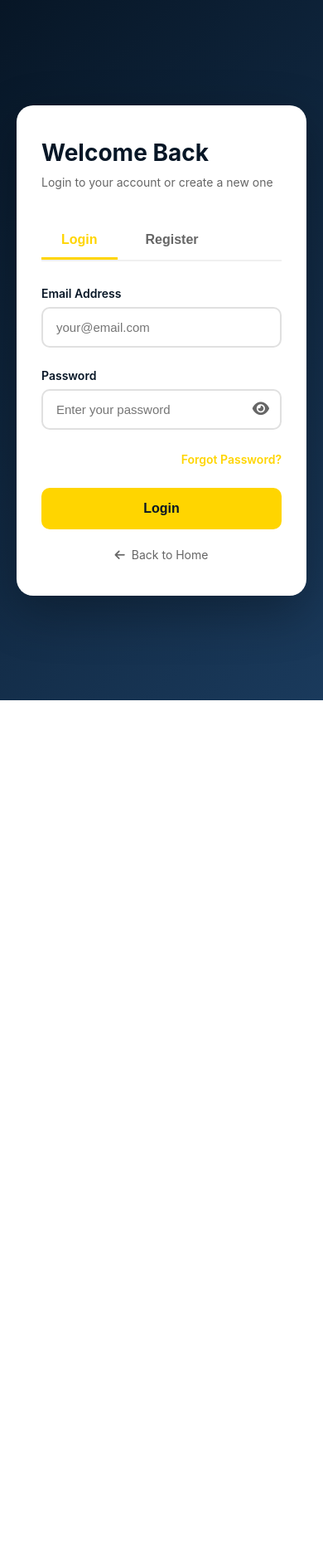
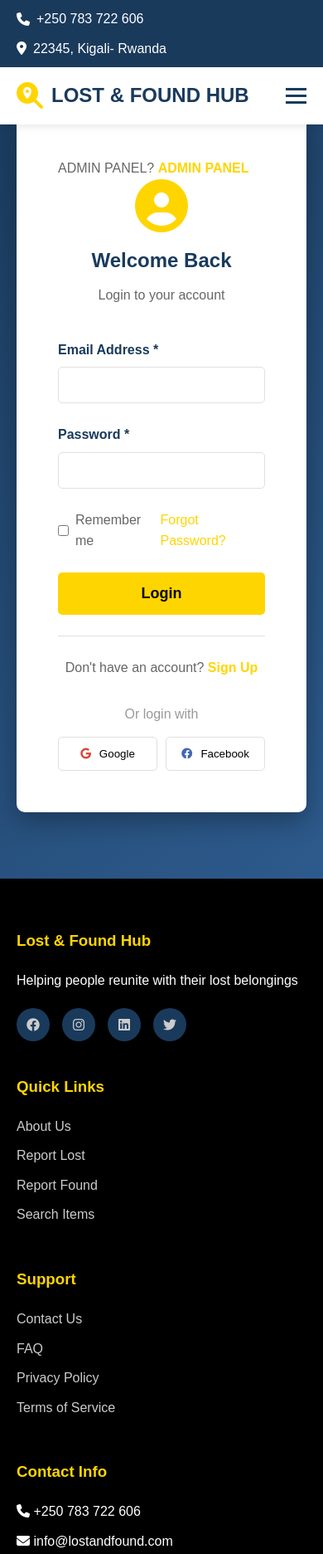
Before and after one commit to LucasDamour8/Lost-found-items, a plain HTML site: page login.html in a window 390 px wide. Shown: the top 1873 px of the page at 83% size. Before the commit the page ends 844 px from the top, so only its background shows below. Drawn offline with Linux system fonts and the light colour scheme.

Commit message:
Update login.html

```diff
--- a/login.html
+++ b/login.html
@@ -4,490 +4,223 @@
     <meta charset="UTF-8">
     <meta name="viewport" content="width=device-width, initial-scale=1.0">
     <title>Login - Lost & Found Hub</title>
+    <link rel="stylesheet" href="styles.css">
     <link rel="stylesheet" href="https://cdnjs.cloudflare.com/ajax/libs/font-awesome/6.4.0/css/all.min.css">
-    <style>
-        * {
-            margin: 0;
-            padding: 0;
-            box-sizing: border-box;
-        }
-
-        body {
-            font-family: 'Inter', system-ui, -apple-system, sans-serif;
-            background: linear-gradient(135deg, #071626 0%, #1a3a5c 100%);
-            min-height: 100vh;
-            display: flex;
-            align-items: center;
-            justify-content: center;
-            padding: 20px;
-        }
-
-        .login-container {
-            background: white;
-            border-radius: 20px;
-            box-shadow: 0 20px 60px rgba(0, 0, 0, 0.3);
-            overflow: hidden;
-            max-width: 1000px;
-            width: 100%;
-            display: grid;
-            grid-template-columns: 1fr 1fr;
-        }
-
-        .login-left {
-            background: linear-gradient(135deg, #FFD500 0%, #FFA500 100%);
-            padding: 60px 40px;
-            display: flex;
-            flex-direction: column;
-            justify-content: center;
-            align-items: center;
-            text-align: center;
-        }
-
-        .login-left i {
-            font-size: 80px;
-            color: #071626;
-            margin-bottom: 30px;
-        }
-
-        .login-left h2 {
-            color: #071626;
-            font-size: 32px;
-            margin-bottom: 15px;
-        }
-
-        .login-left p {
-            color: #333;
-            font-size: 16px;
-            line-height: 1.6;
-        }
-
-        .login-right {
-            padding: 60px 40px;
-        }
-
-        .login-header {
-            margin-bottom: 40px;
-        }
-
-        .login-header h1 {
-            color: #071626;
-            font-size: 28px;
-            margin-bottom: 10px;
-        }
-
-        .login-header p {
-            color: #666;
-            font-size: 14px;
-        }
-
-        .tabs {
-            display: flex;
-            gap: 10px;
-            margin-bottom: 30px;
-            border-bottom: 2px solid #f0f0f0;
-        }
-
-        .tab {
-            padding: 12px 24px;
-            background: none;
-            border: none;
-            color: #666;
-            font-size: 16px;
-            font-weight: 600;
-            cursor: pointer;
-            border-bottom: 3px solid transparent;
-            transition: all 0.3s;
-        }
-
-        .tab.active {
-            color: #FFD500;
-            border-bottom-color: #FFD500;
-        }
-
-        .form-group {
-            margin-bottom: 25px;
-        }
-
-        .form-group label {
-            display: block;
-            margin-bottom: 8px;
-            color: #071626;
-            font-weight: 600;
-            font-size: 14px;
-        }
-
-        .form-group input {
-            width: 100%;
-            padding: 14px 16px;
-            border: 2px solid #e0e0e0;
-            border-radius: 10px;
-            font-size: 15px;
-            transition: all 0.3s;
-        }
-
-        .form-group input:focus {
-            outline: none;
-            border-color: #FFD500;
-        }
-
-        .password-wrapper {
-            position: relative;
-        }
-
-        .password-toggle {
-            position: absolute;
-            right: 15px;
-            top: 50%;
-            transform: translateY(-50%);
-            background: none;
-            border: none;
-            color: #666;
-            cursor: pointer;
-            font-size: 18px;
-        }
-
-        .forgot-password {
-            text-align: right;
-            margin-bottom: 25px;
-        }
-
-        .forgot-password a {
-            color: #FFD500;
-            text-decoration: none;
-            font-size: 14px;
-            font-weight: 600;
-        }
-
-        .btn-submit {
-            width: 100%;
-            padding: 16px;
-            background: #FFD500;
-            color: #071626;
-            border: none;
-            border-radius: 10px;
-            font-size: 16px;
-            font-weight: 700;
-            cursor: pointer;
-            transition: all 0.3s;
-        }
-
-        .btn-submit:hover {
-            background: #FFA500;
-            transform: translateY(-2px);
-            box-shadow: 0 5px 15px rgba(255, 213, 0, 0.3);
-        }
-
-        .btn-submit:disabled {
-            background: #ccc;
-            cursor: not-allowed;
-            transform: none;
-        }
-
-        .alert {
-            padding: 12px 16px;
-            border-radius: 8px;
-            margin-bottom: 20px;
-            font-size: 14px;
-        }
-
-        .alert-error {
-            background: #fee;
-            color: #c33;
-            border: 1px solid #fcc;
-        }
-
-        .alert-success {
-            background: #efe;
-            color: #3c3;
-            border: 1px solid #cfc;
-        }
-
-        .back-home {
-            text-align: center;
-            margin-top: 20px;
-        }
-
-        .back-home a {
-            color: #666;
-            text-decoration: none;
-            font-size: 14px;
-            display: inline-flex;
-            align-items: center;
-            gap: 8px;
-        }
-
-        .back-home a:hover {
-            color: #FFD500;
-        }
-
-        .form-section {
-            display: none;
-        }
-
-        .form-section.active {
-            display: block;
-        }
-
-        .loading {
-            display: inline-block;
-            width: 20px;
-            height: 20px;
-            border: 3px solid rgba(0, 0, 0, 0.1);
-            border-radius: 50%;
-            border-top-color: #071626;
-            animation: spin 1s ease-in-out infinite;
-        }
-
-        @keyframes spin {
-            to { transform: rotate(360deg); }
-        }
-
-        @media (max-width: 768px) {
-            .login-container {
-                grid-template-columns: 1fr;
-            }
-
-            .login-left {
-                display: none;
-            }
-
-            .login-right {
-                padding: 40px 30px;
-            }
-        }
-    </style>
 </head>
 <body>
-    <div class="login-container">
-        <div class="login-left">
-            <i class="fas fa-search-location"></i>
-            <h2>Lost & Found Hub</h2>
-            <p>Welcome back! Login to access your admin dashboard and manage lost and found items efficiently.</p>
+    <header class="header">
+        <div class="top-bar">
+            <div class="container">
+                <div class="contact-info">
+                    <div class="info-item">
+                        <i class="fas fa-phone"></i>
+                        <span>+250 783 722 606</span>
+                    </div>
+                    <div class="info-item">
+                        <i class="fas fa-map-marker-alt"></i>
+                        <span>22345, Kigali- Rwanda</span>
+                    </div>
+                </div>
+            </div>
         </div>
 
-        <div class="login-right">
-            <div class="login-header">
-                <h1>Welcome Back</h1>
-                <p>Login to your account or create a new one</p>
+        <nav class="navbar">
+            <div class="container">
+                <div class="logo">
+                    <i class="fas fa-search-location"></i>
+                    <h1>LOST & FOUND HUB</h1>
+                </div>
+                <ul class="nav-menu">
+                    <li><a href="index.html">Home</a></li>
+                    <li><a href="about.html">About</a></li>
+                    <li><a href="report-lost.html">Report Lost</a></li>
+                    <li><a href="report-found.html">Report Found</a></li>
+                    <li><a href="search-items.html">Search Items</a></li>
+                    <li><a href="announcements.html">Announcements</a></li>
+                    <li><a href="contact.html">Contact</a></li>
+                    <li><a href="login.html" class="btn-login">Login</a></li>
+                </ul>
+                <div class="hamburger">
+                    <span></span>
+                    <span></span>
+                    <span></span>
+                </div>
             </div>
+        </nav>
+    </header>
 
-            <div class="tabs">
-                <button class="tab active" data-tab="login">Login</button>
-                <button class="tab" data-tab="register">Register</button>
-            </div>
+    <section style="padding: 140px 0 80px; background: linear-gradient(135deg, #1a3a5c 0%, #2d5a8c 100%);">
+        <div class="container">
+            <div style="max-width: 450px; margin: 0 auto; background: white; padding: 50px; border-radius: 10px; box-shadow: 0 10px 30px rgba(0,0,0,0.3);">
+                <!-- Login Form -->
+                 <p style="color: #666;">ADMIN PANEL?
+  <a href="dashboard.html" target="_blank" style="color: #FFD500; text-decoration: none; font-weight: bold;">ADMIN PANEL</a>
+</p>
 
-            <div id="alertBox"></div>
-
-            <!-- Login Form -->
-            <div id="loginForm" class="form-section active">
-                <form id="loginFormElement">
-                    <div class="form-group">
-                        <label for="loginEmail">Email Address</label>
-                        <input type="email" id="loginEmail" required placeholder="your@email.com">
+                <div id="loginForm">
+                    <div style="text-align: center; margin-bottom: 40px;">
+                        <i class="fas fa-user-circle" style="font-size: 64px; color: #FFD500; margin-bottom: 15px;"></i>
+                        <h2 style="color: #1a3a5c; margin-bottom: 10px;">Welcome Back</h2>
+                        <p style="color: #666;">Login to your account</p>
                     </div>
 
-                    <div class="form-group">
-                        <label for="loginPassword">Password</label>
-                        <div class="password-wrapper">
-                            <input type="password" id="loginPassword" required placeholder="Enter your password">
-                            <button type="button" class="password-toggle" onclick="togglePassword('loginPassword')">
-                                <i class="fas fa-eye"></i>
+                    <form>
+                        <div class="form-group">
+                            <label for="loginEmail">Email Address *</label>
+                            <input type="email" id="loginEmail" name="loginEmail" required>
+                        </div>
+
+                        <div class="form-group">
+                            <label for="loginPassword">Password *</label>
+                            <input type="password" id="loginPassword" name="loginPassword" required>
+                        </div>
+
+                        <div style="display: flex; justify-content: space-between; align-items: center; margin-bottom: 25px;">
+                            <label style="display: flex; align-items: center; gap: 8px; cursor: pointer;">
+                                <input type="checkbox">
+                                <span style="color: #666;">Remember me</span>
+                            </label>
+                            <a href="#" style="color: #FFD500; text-decoration: none;">Forgot Password?</a>
+                        </div>
+
+                        <button type="submit" class="btn-submit">Login</button>
+
+                        <div style="text-align: center; margin-top: 25px; padding-top: 25px; border-top: 1px solid #e0e0e0;">
+                            <p style="color: #666;">Don't have an account?
+                                <a href="#" onclick="toggleForms(); return false;" style="color: #FFD500; text-decoration: none; font-weight: bold;">Sign Up</a>
+                            </p>
+                        </div>
+                    </form>
+
+                    <div style="margin-top: 30px;">
+                        <p style="text-align: center; color: #999; margin-bottom: 15px;">Or login with</p>
+                        <div style="display: grid; grid-template-columns: 1fr 1fr; gap: 10px;">
+                            <button style="padding: 12px; border: 1px solid #e0e0e0; background: white; border-radius: 5px; cursor: pointer; display: flex; align-items: center; justify-content: center; gap: 10px;">
+                                <i class="fab fa-google" style="color: #db4437;"></i>
+                                <span>Google</span>
+                            </button>
+                            <button style="padding: 12px; border: 1px solid #e0e0e0; background: white; border-radius: 5px; cursor: pointer; display: flex; align-items: center; justify-content: center; gap: 10px;">
+                                <i class="fab fa-facebook" style="color: #4267B2;"></i>
+                                <span>Facebook</span>
                             </button>
                         </div>
                     </div>
+                </div>
 
-                    <div class="forgot-password">
-                        <a href="#">Forgot Password?</a>
+                <!-- Register Form -->
+                <div id="registerForm" style="display: none;">
+                    <div style="text-align: center; margin-bottom: 40px;">
+                        <i class="fas fa-user-plus" style="font-size: 64px; color: #FFD500; margin-bottom: 15px;"></i>
+                        <h2 style="color: #1a3a5c; margin-bottom: 10px;">Create Account</h2>
+                        <p style="color: #666;">Sign up to get started</p>
                     </div>
 
-                    <button type="submit" class="btn-submit">
-                        <span id="loginBtnText">Login</span>
-                        <span id="loginBtnLoader" class="loading" style="display: none;"></span>
-                    </button>
-                </form>
-            </div>
+                    <form>
+                        <div class="form-group">
+                            <label for="registerName">Full Name *</label>
+                            <input type="text" id="registerName" name="registerName" required>
+                        </div>
 
-            <!-- Register Form -->
-            <div id="registerForm" class="form-section">
-                <form id="registerFormElement">
-                    <div class="form-group">
-                        <label for="regName">Full Name</label>
-                        <input type="text" id="regName" required placeholder="John Doe">
-                    </div>
+                        <div class="form-group">
+                            <label for="registerEmail">Email Address *</label>
+                            <input type="email" id="registerEmail" name="registerEmail" required>
+                        </div>
 
-                    <div class="form-group">
-                        <label for="regEmail">Email Address</label>
-                        <input type="email" id="regEmail" required placeholder="your@email.com">
-                    </div>
+                        <div class="form-group">
+                            <label for="registerPhone">Phone Number *</label>
+                            <input type="tel" id="registerPhone" name="registerPhone" required>
+                        </div>
 
-                    <div class="form-group">
-                        <label for="regPhone">Phone Number</label>
-                        <input type="tel" id="regPhone" required placeholder="+250783722606">
-                    </div>
+                        <div class="form-group">
+                            <label for="registerPassword">Password *</label>
+                            <input type="password" id="registerPassword" name="registerPassword" required>
+                        </div>
 
-                    <div class="form-group">
-                        <label for="regPassword">Password</label>
-                        <div class="password-wrapper">
-                            <input type="password" id="regPassword" required placeholder="Create a password">
-                            <button type="button" class="password-toggle" onclick="togglePassword('regPassword')">
-                                <i class="fas fa-eye"></i>
-                            </button>
+                        <div class="form-group">
+                            <label for="confirmPassword">Confirm Password *</label>
+                            <input type="password" id="confirmPassword" name="confirmPassword" required>
                         </div>
-                    </div>
 
-                    <div class="form-group">
-                        <label for="regConfirmPassword">Confirm Password</label>
-                        <div class="password-wrapper">
-                            <input type="password" id="regConfirmPassword" required placeholder="Confirm your password">
-                            <button type="button" class="password-toggle" onclick="togglePassword('regConfirmPassword')">
-                                <i class="fas fa-eye"></i>
-                            </button>
+                        <div class="form-group">
+                            <label style="display: flex; align-items: start; gap: 10px; cursor: pointer;">
+                                <input type="checkbox" required>
+                                <span style="color: #666; font-size: 14px;">I agree to the Terms of Service and Privacy Policy</span>
+                            </label>
                         </div>
-                    </div>
 
-                    <button type="submit" class="btn-submit">
-                        <span id="regBtnText">Create Account</span>
-                        <span id="regBtnLoader" class="loading" style="display: none;"></span>
-                    </button>
+                        <button type="submit" class="btn-submit">Create Account</button>
 
-                    <p style="margin-top: 15px; font-size: 13px; color: #666; text-align: center;">
-                        Note: Your account will need admin approval before you can access the dashboard.
-                    </p>
-                </form>
-            </div>
-
-            <div class="back-home">
-                <a href="../index.html">
-                    <i class="fas fa-arrow-left"></i> Back to Home
-                </a>
+                        <div style="text-align: center; margin-top: 25px; padding-top: 25px; border-top: 1px solid #e0e0e0;">
+                            <p style="color: #666;">Already have an account?
+                                <a href="#" onclick="toggleForms(); return false;" style="color: #FFD500; text-decoration: none; font-weight: bold;">Login</a>
+                            </p>
+                        </div>
+                    </form>
+                </div>
             </div>
         </div>
-    </div>
+    </section>
 
-    <script type="module">
-        import { loginUser, registerUser, checkUserApproval } from './firebase-config.js';
+    <footer class="footer">
+        <div class="container">
+            <div class="footer-content">
+                <div class="footer-section">
+                    <h3>Lost & Found Hub</h3>
+                    <p>Helping people reunite with their lost belongings</p>
+                    <div class="social-links">
+                        <a href="#"><i class="fab fa-facebook"></i></a>
+                        <a href="#"><i class="fab fa-instagram"></i></a>
+                        <a href="#"><i class="fab fa-linkedin"></i></a>
+                        <a href="#"><i class="fab fa-twitter"></i></a>
+                    </div>
+                </div>
+                <div class="footer-section">
+                    <h3>Quick Links</h3>
+                    <ul>
+                        <li><a href="about.html">About Us</a></li>
+                        <li><a href="report-lost.html">Report Lost</a></li>
+                        <li><a href="report-found.html">Report Found</a></li>
+                        <li><a href="search-items.html">Search Items</a></li>
+                    </ul>
+                </div>
+                <div class="footer-section">
+                    <h3>Support</h3>
+                    <ul>
+                        <li><a href="contact.html">Contact Us</a></li>
+                        <li><a href="#">FAQ</a></li>
+                        <li><a href="#">Privacy Policy</a></li>
+                        <li><a href="#">Terms of Service</a></li>
+                    </ul>
+                </div>
+                <div class="footer-section">
+                    <h3>Contact Info</h3>
+                    <ul>
+                        <li><i class="fas fa-phone"></i> +250 783 722 606</li>
+                        <li><i class="fas fa-envelope"></i> info@lostandfound.com</li>
+                        <li><i class="fas fa-map-marker-alt"></i> 22345, Kigali- Rwanda</li>
+                    </ul>
+                </div>
+            </div>
+            <div class="footer-bottom">
+                <p>&copy; 2025 Lost & Found Hub. All rights reserved.</p>
+            </div>
+        </div>
+    </footer>
 
-        // Tab switching
-        document.querySelectorAll('.tab').forEach(tab => {
-            tab.addEventListener('click', () => {
-                const tabName = tab.dataset.tab;
+    <script src="script.js"></script>
+    <script>
+        function toggleForms() {
+            const loginForm = document.getElementById('loginForm');
+            const registerForm = document.getElementById('registerForm');
 
-                document.querySelectorAll('.tab').forEach(t => t.classList.remove('active'));
-                tab.classList.add('active');
-
-                document.querySelectorAll('.form-section').forEach(section => {
-                    section.classList.remove('active');
-                });
-
-                document.getElementById(tabName + 'Form').classList.add('active');
-                clearAlert();
-            });
-        });
-
-        // Login form
-        document.getElementById('loginFormElement').addEventListener('submit', async (e) => {
-            e.preventDefault();
-
-            const email = document.getElementById('loginEmail').value;
-            const password = document.getElementById('loginPassword').value;
-
-            showLoading('login', true);
-            clearAlert();
-
-            const result = await loginUser(email, password);
-
-            if (result.success) {
-                // Check if user is approved
-                const isApproved = await checkUserApproval(result.user.uid);
-
-                if (isApproved) {
-                    showAlert('Login successful! Redirecting...', 'success');
-                    setTimeout(() => {
-                        window.location.href = 'admin/dashboard.html';
-                    }, 1000);
-                } else {
-                    showAlert('Your account is pending admin approval. Please wait for approval to access the dashboard.', 'error');
-                    showLoading('login', false);
-                }
+            if (loginForm.style.display === 'none') {
+                loginForm.style.display = 'block';
+                registerForm.style.display = 'none';
             } else {
-                showAlert(result.error, 'error');
-                showLoading('login', false);
-            }
-        });
-
-        // Register form
-        document.getElementById('registerFormElement').addEventListener('submit', async (e) => {
-            e.preventDefault();
-
-            const name = document.getElementById('regName').value;
-            const email = document.getElementById('regEmail').value;
-            const phone = document.getElementById('regPhone').value;
-            const password = document.getElementById('regPassword').value;
-            const confirmPassword = document.getElementById('regConfirmPassword').value;
-
-            if (password !== confirmPassword) {
-                showAlert('Passwords do not match!', 'error');
-                return;
-            }
-
-            showLoading('reg', true);
-            clearAlert();
-
-            const result = await registerUser(email, password, { name, phone });
-
-            if (result.success) {
-                showAlert('Account created successfully! Please wait for admin approval.', 'success');
-                document.getElementById('registerFormElement').reset();
-
-                setTimeout(() => {
-                    document.querySelector('[data-tab="login"]').click();
-                }, 2000);
-            } else {
-                showAlert(result.error, 'error');
-            }
-
-            showLoading('reg', false);
-        });
-
-        function showLoading(form, show) {
-            const btnText = document.getElementById(form + 'BtnText');
-            const btnLoader = document.getElementById(form + 'BtnLoader');
-            const btn = btnText.closest('button');
-
-            if (show) {
-                btnText.style.display = 'none';
-                btnLoader.style.display = 'inline-block';
-                btn.disabled = true;
-            } else {
-                btnText.style.display = 'inline';
-                btnLoader.style.display = 'none';
-                btn.disabled = false;
+                loginForm.style.display = 'none';
+                registerForm.style.display = 'block';
             }
         }
-
-        function showAlert(message, type) {
-            const alertBox = document.getElementById('alertBox');
-            alertBox.innerHTML = `<div class="alert alert-${type}">${message}</div>`;
-        }
-
-        function clearAlert() {
-            document.getElementById('alertBox').innerHTML = '';
-        }
-
-        window.togglePassword = function(inputId) {
-            const input = document.getElementById(inputId);
-            const icon = input.nextElementSibling.querySelector('i');
-
-            if (input.type === 'password') {
-                input.type = 'text';
-                icon.classList.remove('fa-eye');
-                icon.classList.add('fa-eye-slash');
-            } else {
-                input.type = 'password';
-                icon.classList.remove('fa-eye-slash');
-                icon.classList.add('fa-eye');
-            }
-        };
     </script>
 </body>
 </html>
```
